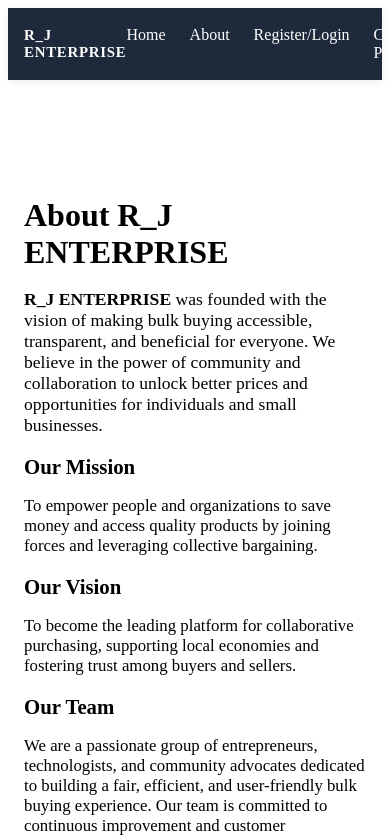
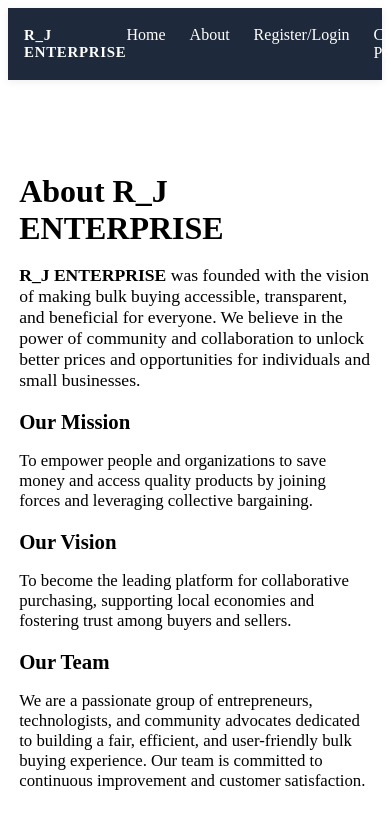
Before and after one commit to rotji/R_J-ENTERPRISE, a React (Vite) app in the folder frontend/: page /about in a window 390 px wide. Shown: the top 837 px of the page. Built offline with nearby package versions, Linux system fonts and the light colour scheme.

Commit message:
added  this in about css
@media (max-width: 600px) {
  .aboutContainer {
    margin: 1rem 0.2rem;
    padding: 0.5rem;
  }
  .aboutTitle {
    font-size: 1.3rem;
  }
  .aboutIntro,
  .aboutSectionTitle,
  .aboutSectionText,
  .aboutSectionTextLast {
    font-size: 0.98rem;
  }
}

```diff
--- a/frontend/styles/about.module.css
+++ b/frontend/styles/about.module.css
@@ -2,6 +2,22 @@
   max-width: 700px;
   margin: 2rem auto;
   padding: 1rem;
+}
+
+@media (max-width: 600px) {
+  .aboutContainer {
+    margin: 1rem 0.2rem;
+    padding: 0.5rem;
+  }
+  .aboutTitle {
+    font-size: 1.3rem;
+  }
+  .aboutIntro,
+  .aboutSectionTitle,
+  .aboutSectionText,
+  .aboutSectionTextLast {
+    font-size: 0.98rem;
+  }
 }
 .aboutTitle {
   font-size: 2rem;
```
